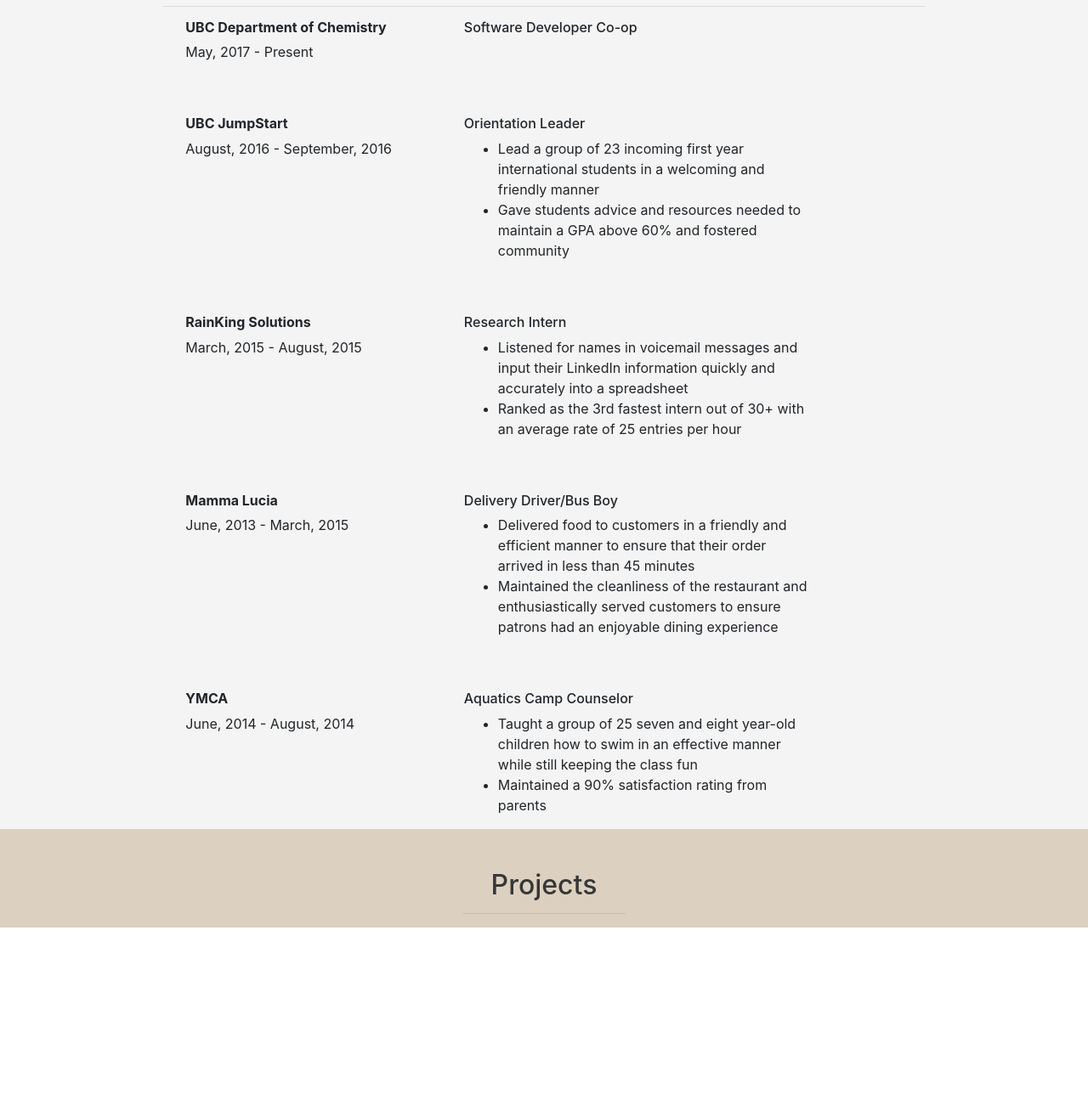
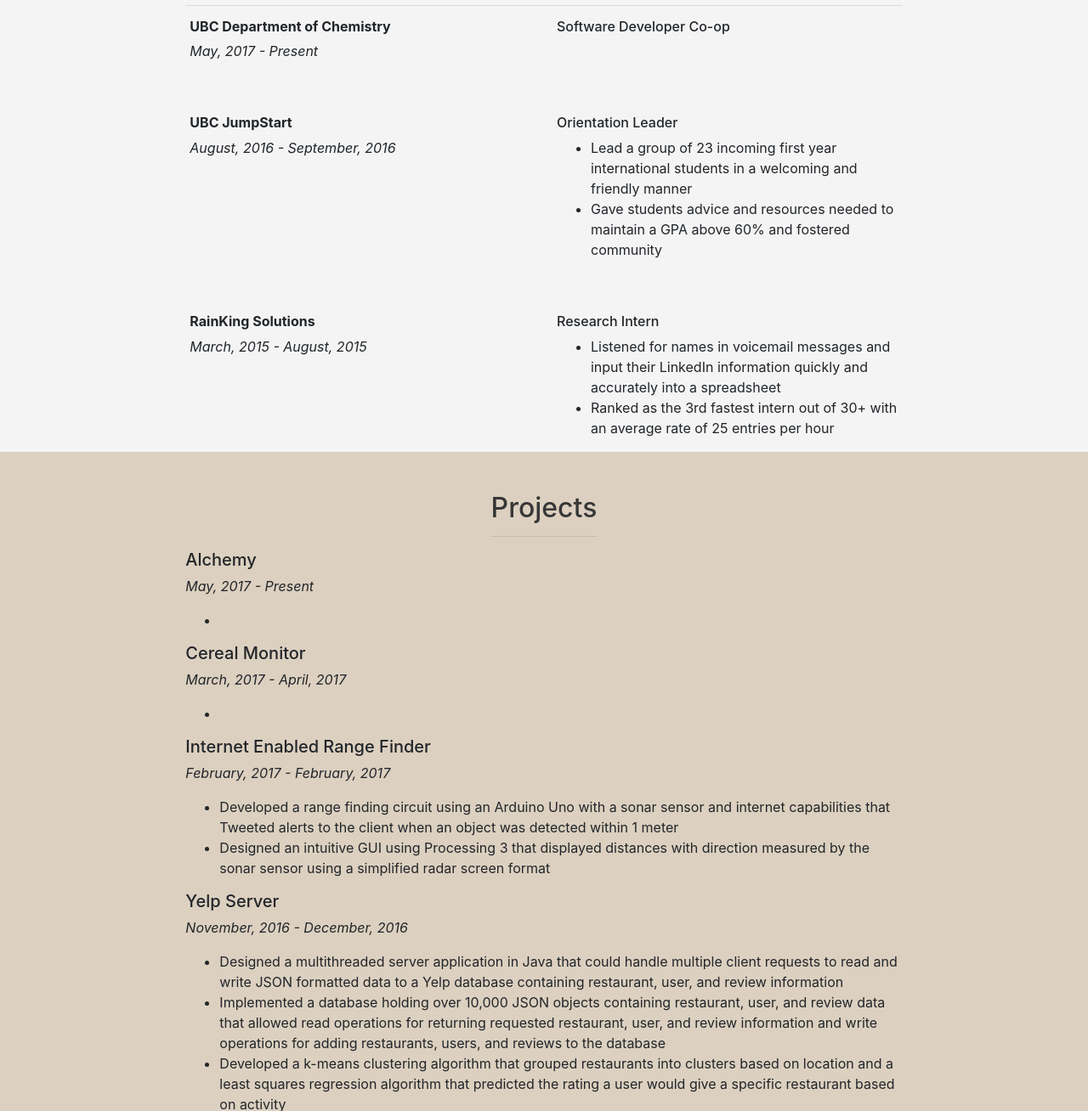
Before and after one commit to cormacjmollitor/Resume-For-Cormac-Mollitor, a website: page index.html in a window 1280 px wide. Shown: the part 2600-3908 px from the top of the page at 85% size. Before the commit the page ends 3692 px from the top, so only its background shows below. Drawn offline with nearby package versions, Linux system fonts and the light colour scheme.

Commit message:
Need to edit the text for the job experience section. Need to add contact information. Need to do more styling

```diff
--- a/index.html
+++ b/index.html
@@ -4,12 +4,6 @@
     <!-- Required meta tags -->
     <meta charset="utf-8">
     <meta name="viewport" content="width=device-width, initial-scale=1, shrink-to-fit=no">
-
-    <!-- Optional JavaScript -->
-    <!-- jQuery first, then Popper.js, then Bootstrap JS -->
-    <!--<script src="https://code.jquery.com/jquery-3.2.1.slim.min.js" integrity="sha384-KJ3o2DKtIkvYIK3UENzmM7KCkRr/rE9/Qpg6aAZGJwFDMVNA/GpGFF93hXpG5KkN" crossorigin="anonymous"></script>
-    <script src="https://cdnjs.cloudflare.com/ajax/libs/popper.js/1.11.0/umd/popper.min.js" integrity="sha384-b/U6ypiBEHpOf/4+1nzFpr53nxSS+GLCkfwBdFNTxtclqqenISfwAzpKaMNFNmj4" crossorigin="anonymous"></script>
-    <script src="https://maxcdn.bootstrapcdn.com/bootstrap/4.0.0-beta/js/bootstrap.min.js" integrity="sha384-h0AbiXch4ZDo7tp9hKZ4TsHbi047NrKGLO3SEJAg45jXxnGIfYzk4Si90RDIqNm1" crossorigin="anonymous"></script>-->
 
     <!--FontAwesome-->
     <script src="https://use.fontawesome.com/83b3611629.js"></script>
@@ -20,10 +14,6 @@
 
     <!--d3js-->
     <script src="https://d3js.org/d3.v3.min.js" charset="utf-8"></script>
-
-    <!--ScrollMagic-->
-    <script src="//cdnjs.cloudflare.com/ajax/libs/ScrollMagic/2.0.5/ScrollMagic.min.js"></script>
-    <script src="//cdnjs.cloudflare.com/ajax/libs/ScrollMagic/2.0.5/plugins/debug.addIndicators.min.js"></script>
 
     <!--External JavaScript File-->
     <script src='effects.js' language="JavaScript"></script>
@@ -39,9 +29,6 @@
   	    <div class="container top-name">
       	  <h1 class="display-3 drangus">Cormac Mollitor</h1>
       	  <p class="lead drangus">3rd Year Computer Engineering Student<br>Aspiring Web Developer<br>Avid Explorer</p><!--Think of a better lead-->
-    	  <!--<a class="drangus" href="https://www.linkedin.com/in/cormac-mollitor/">
-    	    <span class="icon icon-linkedin"><i class="fa fa-linkedin" aria-hidden="true"></i> www.linkedin.com/in/cormac-mollitor</span>
-  	    </a>-->
         </div>
   	  </div>
     </div>
@@ -75,6 +62,8 @@
            <li>Hiking</li>
            <li>Bouldering</li>
            <li>Top Rope Climbing</li>
+           <li>Programming</li>
+           <li>Table Tennis</li>
            <li>Ice Hockey</li>
            <li>Weightlifting</li>
            <li>Cooking</li>
@@ -117,7 +106,6 @@
 	        <hr width="15%" style="margin-bottom: 25px">
 	        <p class="blurb" style="margin-bottom: 25px">I am a quick learner who loves learning new technologies.<br>
 	        Hover over a skill to view my proficiency.</p>
-	        <hr width="75%">
   	    </div>
   	  </div>
   	  <div class="row">
@@ -137,7 +125,10 @@
               var gauge2= loadLiquidFillGauge("fillgauge", 0, config1);
           </script>
         </div>
-        <div class="col-xl-3">
+        <div class="col-xl-8">
+          <hr width="100%">
+          <div class="row">
+          <div class="col-xl-4">
               <h3 class="skills-header">Web Frameworks</h3>
               <ul>
                <li onmouseover="gauge2.update(80);" onmouseout="gauge2.update(0)">Ruby on Rails</li>
@@ -145,7 +136,7 @@
                <li onmouseover="gauge2.update(60);" onmouseout="gauge2.update(0)">Bootstrap</li>
               </ul>
           </div>
-        <div class="col-xl-2">
+          <div class="col-xl-3">
               <h3 class="skills-header">Languages</h3>
               <ul>
                <li onmouseover="gauge2.update(80);" onmouseout="gauge2.update(0)">Java</li>
@@ -158,7 +149,7 @@
                <li onmouseover="gauge2.update(20);" onmouseout="gauge2.update(0)">ARMv7</li>
               </ul>
           </div>
-        <div class="col-xl-4"><!--Might have to change this for symmetry reasons-->
+          <div class="col-xl-5"><!--Might have to change this for symmetry reasons-->
               <h3 class="skills-header">Other Technologies</h3>
               <ul>
                <li onmouseover="gauge2.update(80);" onmouseout="gauge2.update(0)">Git</li>
@@ -173,37 +164,40 @@
           </div>
           </div>
         </div>
+  	  </div>
+    </div>
 
     <div class="work-experience">
+        <div class="row">
+          <div class="col-xl-2"></div>
+          <div class="col-xl-8">
             <div class="row">
               <div class="col-xl-12">
                 <br><br>
                 <h1 class="work-experience-title work-experience-header">Work Experience</h1>
-          <hr width="30%">
+                <hr width="35%">
                 <p class="blurb">I currently work as a Software Developer Co-Op for the UBC Department of Chemistry.</p>
                 <p class="blurb">I will be available for new work starting on May 1, 2018</p>
-          <hr width="70%"><!--Consider placing everything in a container so that the spacing works out--><!--Also figure out proper spacing so these have equal ends over the main sections-->
               </div>
             </div>
+            <hr width="100%">
             <div class="row">
-        <div class="col-xl-2"></div>
-        <div class="col-xl-3">
+              <div class="col-xl-6 job-name">
                 <h6 class="work-name"><b>UBC Department of Chemistry</b></h6>
-          <p class="duration">May, 2017 - Present</p>
+                <p class="duration"><i>May, 2017 - Present</i></p>
               </div>
-        <div class="col-xl-4">
+              <div class="col-xl-6 job-title">
                 <h6>Software Developer Co-op</h6>
                 <p></p><!--PUT DESCRIPTION HERE WITH LINES SEPERATED USING <br>-->
               </div>
             </div>
           <br><br>
           <div class="row">
-        <div class="col-xl-2"></div>
-        <div class="col-xl-3">
+            <div class="col-xl-6 job-name">
               <h6 class="work-name"><b>UBC JumpStart</b></h6>
-          <p class="duration">August, 2016 - September, 2016</p>
+              <p class="duration"><i>August, 2016 - September, 2016</i></p>
             </div>
-        <div class="col-xl-4">
+            <div class="col-xl-6 job-title">
               <h6>Orientation Leader</h6>
               <ul>
                 <li>Lead a group of 23 incoming first year international students in a welcoming and friendly manner</li>
@@ -213,12 +207,11 @@
           </div>
           <br><br>
           <div class="row">
-        <div class="col-xl-2"></div>
-        <div class="col-xl-3">
+            <div class="col-xl-6 job-name">
               <h6 class="work-name"><b>RainKing Solutions</b></h6>
-          <p class="duration">March, 2015 - August, 2015</p>
+              <p class="duration"><i>March, 2015 - August, 2015</i></p>
             </div>
-        <div class="col-xl-4">
+            <div class="col-xl-6 job-title">
               <h6>Research Intern</h6>
               <ul>
                 <li>Listened for names in voicemail messages and input their LinkedIn information quickly and accurately into a spreadsheet</li>
@@ -226,46 +219,118 @@
               </ul>
             </div>
           </div>
+        </div>
       <br><br>
+    </div>
+
+    <div class="projects">
       <div class="row">
         <div class="col-xl-2"></div>
-        <div class="col-xl-3">
-          <h6 class="work-name"><b>Mamma Lucia</b></h6>
-          <p class="duration">June, 2013 - March, 2015</p>
-        </div>
-        <div class="col-xl-4">
-          <h6>Delivery Driver/Bus Boy</h6>
-          <ul>
-            <li>Delivered food to customers in a friendly and efficient manner to ensure that their order arrived in less than 45 minutes</li>
-            <li>Maintained the cleanliness of the restaurant and enthusiastically served customers to ensure patrons had an enjoyable dining experience</li>
+        <div class="col-xl-8">
+          <br><br>
+          <h2 class="projects-title projects-header">Projects</h2>
+          <hr width="15%">
+          <!--Conside adding a row here for a projects blurb-->
+          <div class="row">
+            <div class="col-xl-12">
+              <h5>Alchemy</h5>
+              <p class="duration"><i>May, 2017 - Present</i></p>
+              <ul><!--Gotta write descriptions for alchemy stuff-->
+                <li>
+                </li>
               </ul>
             </div>
           </div>
-      <br><br>
           <div class="row">
-        <div class="col-xl-2"></div>
-        <div class="col-xl-3">
-          <h6 class="work-name"><b>YMCA</b></h6>
-          <p class="duration">June, 2014 - August, 2014</p>
+            <div class="col-xl-12">
+              <h5>Cereal Monitor</h5>
+              <p class="duration"><i>March, 2017 - April, 2017</i></p>
+              <ul><!--Gotta write descriptions for alchemy stuff-->
+                <li>
+                </li>
+              </ul>
             </div>
-        <div class="col-xl-4">
-          <h6>Aquatics Camp Counselor</h6>
-          <ul>
-            <li>Taught a group of 25 seven and eight year-old children how to swim in an effective manner while still keeping the class fun</li>
-            <li>Maintained a 90% satisfaction rating from parents</li>
+          </div>
+          <div class="row">
+            <div class="col-xl-12">
+              <h5>Internet Enabled Range Finder</h5>
+              <p class="duration"><i>February, 2017 - February, 2017</i></p>
+              <ul><!--Need to rewrite this description because it's oudated-->
+                <li>
+                  Developed a range finding circuit using an Arduino Uno with a sonar sensor and internet capabilities that Tweeted
+                  alerts to the client when an object was detected within 1 meter
+                </li>
+                <li>
+                  Designed an intuitive GUI using Processing 3 that displayed distances with direction measured by the sonar sensor
+                  using a simplified radar screen format
+                </li>
+              </ul>
+            </div>
+          </div>
+          <div class="row">
+            <div class="col-xl-12">
+              <h5>Yelp Server</h5>
+              <p class="duration"><i>November, 2016 - December, 2016</i></p>
+              <ul><!--Need to rewrite this description because it's oudated-->
+                <li>
+                  Designed a multithreaded server application in Java that could handle multiple client requests to read and
+                  write JSON formatted data to a Yelp database containing restaurant, user, and review information
+                </li>
+                <li>
+                  Implemented a database holding over 10,000 JSON objects containing restaurant, user, and review data that
+                  allowed read operations for returning requested restaurant, user, and review information and write operations
+                  for adding restaurants, users, and reviews to the database
+                </li>
+                <li>
+                  Developed a k-means clustering algorithm that grouped restaurants into clusters based on location and a
+                  least squares regression algorithm that predicted the rating a user would give a specific restaurant based on activity
+                </li>
+              </ul>
+            </div>
+          </div>
+          <div class="row">
+            <div class="col-xl-12">
+              <h5>Twitter Analyzer</h5>
+              <p class="duration"><i>October, 2016 - October, 2016</i></p>
+              <ul><!--Need to rewrite this description because it's oudated-->
+                <li>
+                  Designed a program in Java that analyzed a Twitter data set of over 100,000 entries to determine common followers among
+                  users and the number of retweets for a user to show up on another’s feed
+                </li>
+                <li>
+                  Created adjacency list and adjacency matrix data types that implemented a graph interface to analyze the data set using
+                  an unweighted directed graph
+                </li>
+                <li>
+                  Programmed algorithms that found common up and down stream vertices for any two vertices on the graph, performed breadth
+                  and depth first searches, and found the shortest distance between any two vertices on the graph
+                </li>
               </ul>
             </div>
           </div>
         </div>
+      </div>
+    </div>
 
-    <div class="projects">
+    <div class="contact-information">
       <div class="row">
-        <div class="col-xl-12">
-          <br><br>
-          <h2 class="projects-title projects-header">Projects</h2>
-          <hr width="15%">
+        <div class="col-xl-2"></div>
+        <div class="col-xl-8">
+          <br>
+          <h4 class="contact-text contact-header">Contact Me</h4> <!--Try this in the other colors too-->
+          <br>
+          <div class="row">
+            <div class="col-xl-6">
+              <a class="drangus" href="https://www.linkedin.com/in/cormac-mollitor/" target="_blank">
+          	    <span class="icon icon-linkedin"><i class="fa fa-linkedin" aria-hidden="true"></i> www.linkedin.com/in/cormac-mollitor</span>
+              </a>
             </div>
           </div>
         </div>
+      </div>
+      <br><br><br><br>
+    </div>
   </body>
 </html>
+
+<!---->
--- a/mystyle.css
+++ b/mystyle.css
@@ -111,6 +111,14 @@
     color: #C0B283;
 }
 
+.job-name{
+    padding-left: 20px;
+}
+
+.job-title{
+    padding-right: 20px;
+}
+
 .projects{
     background-color: #DCD0C0;
 }
@@ -122,3 +130,15 @@
 .projects-header{
     color: #373737;
 }
+
+.contact-information{
+    background-color: #373737;
+}
+
+.contact-text{
+    color: #C0B283;
+}
+
+.contact-header{
+    text-align: center;
+}
```
Lines whose indentation alone changed are shown as unchanged.
